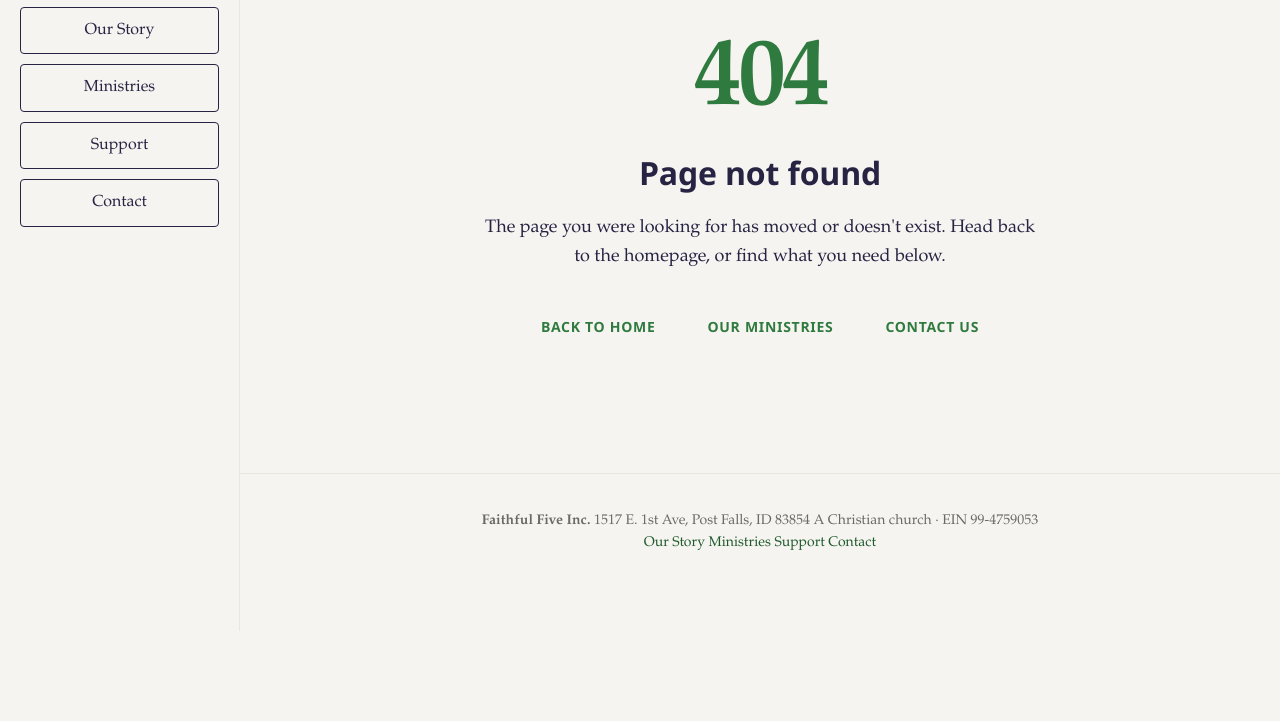
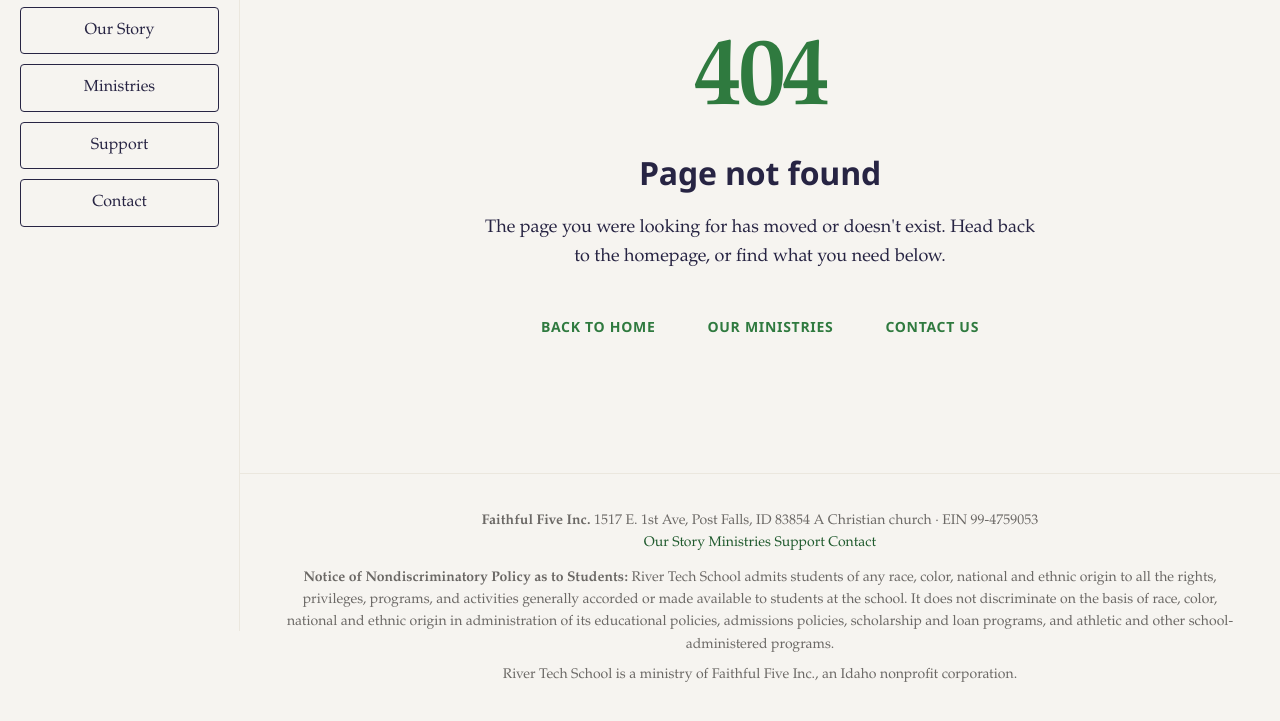
Before and after one commit to rivertechschool/faithful-five-site, a plain HTML site: page 404.html in a window 1280 px wide. Shown: the part 169-890 px from the top of the page. Before the commit the page ends 800 px from the top, so only its background shows below. Drawn offline with Linux system fonts and the light colour scheme.

Commit message:
Publish the board-approved nondiscrimination notice verbatim in the footer of every page

```diff
--- a/404.html
+++ b/404.html
@@ -96,6 +96,12 @@
           <a href="/pages/contact.html">Contact</a>
         </div>
       </div>
+      <div class="legal" style="margin-top:12px;">
+        <strong>Notice of Nondiscriminatory Policy as to Students:</strong> River Tech School admits students of any race, color, national and ethnic origin to all the rights, privileges, programs, and activities generally accorded or made available to students at the school. It does not discriminate on the basis of race, color, national and ethnic origin in administration of its educational policies, admissions policies, scholarship and loan programs, and athletic and other school-administered programs.
+      </div>
+      <div class="legal" style="margin-top:6px;">
+        River Tech School is a ministry of Faithful Five Inc., an Idaho nonprofit corporation.
+      </div>
     </footer>
 
   </div>
```
Also changed, not shown: index.html (+6 -0 lines), pages/beliefs.html (+6 -0 lines), pages/books.html (+6 -0 lines), pages/contact.html (+6 -0 lines), pages/ministries.html (+6 -0 lines), pages/story.html (+6 -0 lines), pages/support.html (+6 -0 lines).
